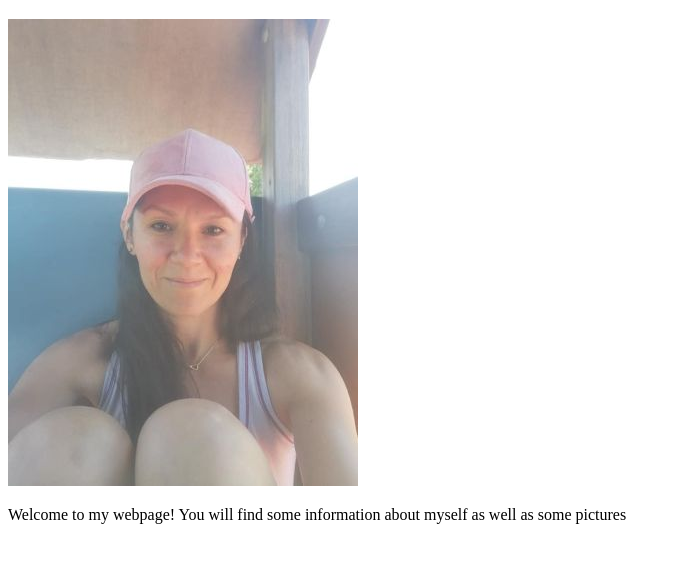
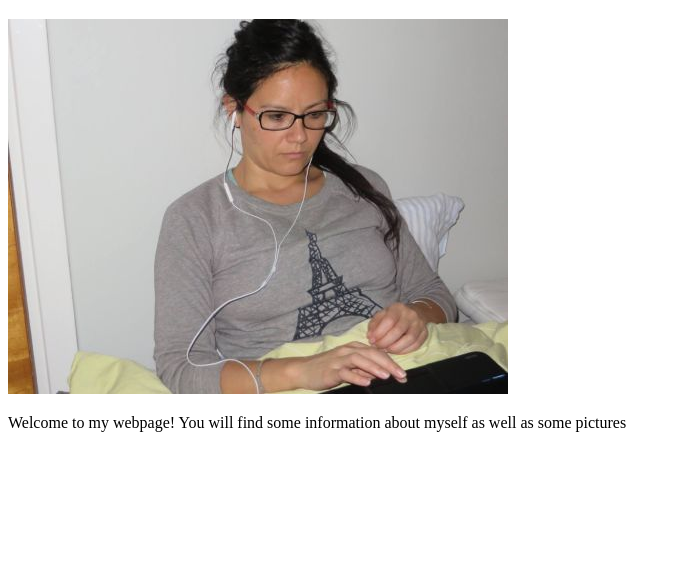
Before and after one commit to VanG04/Mysitewindows, a plain HTML site: page index.html in a window 1280 px wide. Shown: the part 61-624 px from the top of the page, without its empty margins (0-681 px from the left). Drawn offline with Linux system fonts and the light colour scheme.

Commit message:
Changed the picture because the another one was not working

```diff
--- a/index.html
+++ b/index.html
@@ -6,7 +6,7 @@
 </head>
 <body>
     <h1>Vanesa's personal site</h1>
-    <p> <img src="images/sosa/.vanesa.gotakanal.jpg" alt="profile pictures">           </p>
+    <p> <img src="images/sosa/vanesa.studying.jpg" alt="profile pictures">           </p>
     <p>Welcome to my webpage! You will find some information about myself as well as some pictures</p>
 </body>
 </html>
```
